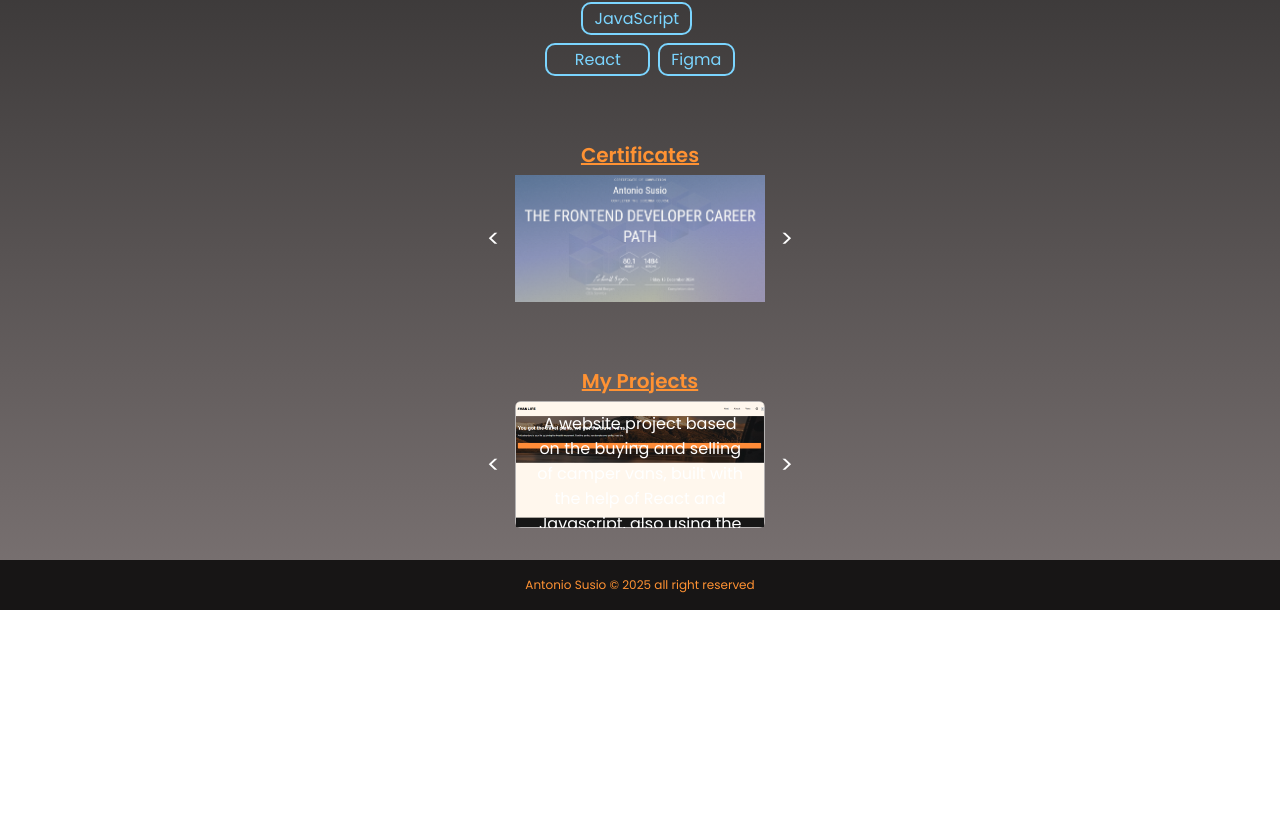
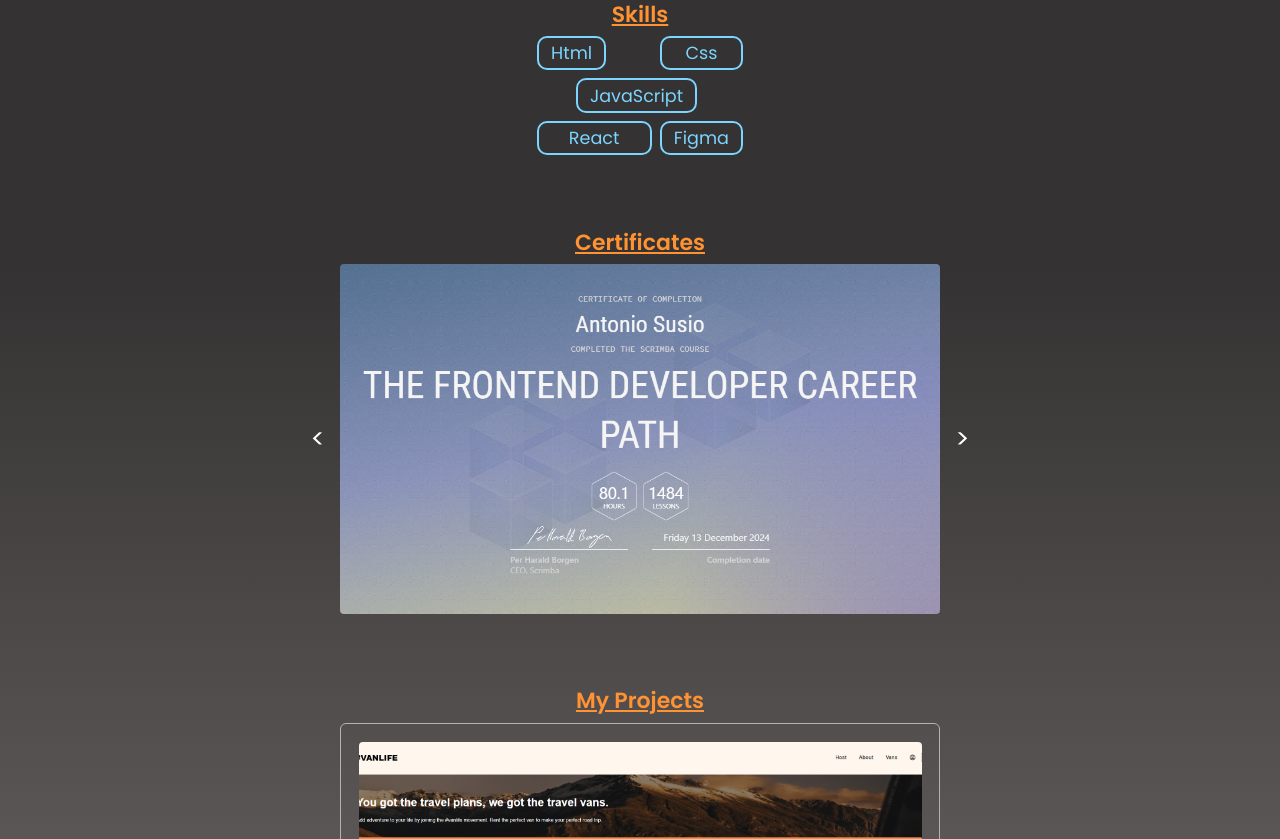
Before and after one commit to AntonioSusio/personal-portfolio, a React (Vite) app: page / in a window 1280 px wide. Shown: the part 861-1700 px from the top of the page. Before the commit the page ends 1471 px from the top, so only its background shows below. Built offline with nearby package versions, Linux system fonts and the light colour scheme.

Commit message:
Styled layout for different screens

```diff
--- a/components/Sections/Projects.jsx
+++ b/components/Sections/Projects.jsx
@@ -41,10 +41,10 @@ export default function Projects() {
                 </div>
                 <div className="project-description">
                     <p className="project-description-text">{project.description}</p>
-                    <a className="project-link" href={project.url} target="_blank">
-                        <p className="project-link-text">Click here to visit project page</p>
-                    </a>
                 </div>
+                <a className="project-link" href={project.url} target="_blank">
+                    <p className="project-link-text">Click here to visit project page</p>
+                </a>
             </div>
 
     ))
--- a/src/index.css
+++ b/src/index.css
@@ -294,7 +294,7 @@ header .switch-language-button {
   gap: 15px;
 }
 
-.carousel {
+.certificates-section .carousel {
   display: flex;
   flex-direction: row;
   width: 250px;
@@ -317,6 +317,7 @@ header .switch-language-button {
   flex-shrink: 0;
   flex-grow: 0;
   transition: translate 300ms ease-in-out;
+  border-radius: 4px;
 }
 
 .overlay {
@@ -352,6 +353,15 @@ header .switch-language-button {
   transform: scale(1.5);
 }
 
+.projects-section .carousel {
+  display: flex;
+  flex-direction: row;
+  width: 250px;
+  height: 230px;
+  overflow: hidden;
+  transition: .3s ease-in-out;
+}
+
 .project-card {
   border: 1px solid #b4b1b1;
   display: flex;
@@ -361,6 +371,7 @@ header .switch-language-button {
   height: 100%;
   flex-shrink: 0;
   flex-grow: 0;
+  padding: 1em;
   border-radius: 6px;
   transition: translate 300ms ease-in-out;
 }
@@ -386,12 +397,11 @@ header .switch-language-button {
 }
 
 .project-description {
-  display: flex;
+  display: none;
   flex-direction: column;
   justify-content: center;
   align-items: center;
   text-align: center;
-  height: 100%;
   padding: 1em;
 }
 
@@ -405,6 +415,26 @@ header .switch-language-button {
 
 .project-link {
   margin-top: 2em;
+}
+
+@media (min-width: 950px) {
+  html {
+    font-size: 1.1rem;
+  }
+
+  .certificates-section .carousel {
+    width: 600px;
+    height: 350px;
+  }
+
+  .projects-section .carousel {
+    width: 600px;
+    height: 500px;
+  }
+
+  .project-description {
+    display: flex;
+  }
 }
 
 @media (min-width: 1350px) {
@@ -443,6 +473,10 @@ header .switch-language-button {
     height: 300px;
   }
 
+  .projects-section .carousel-container {
+    gap: 70px;
+  }
+
   .projects-section .carousel {
     width: 600px;
     height: 550px;
@@ -450,6 +484,7 @@ header .switch-language-button {
 
   .project-card {
     transition: translate 300ms ease-in-out;
+    justify-content: space-around;
   }
 
   .project-img-container {
@@ -457,8 +492,11 @@ header .switch-language-button {
     height: auto;
   }
 
-  .projects-section .carousel-container {
-    gap: 70px;
+  .project-description {
+    display: flex;
   }
 
+  .project-link {
+    margin-bottom: 1em;
+  }
 }
```
